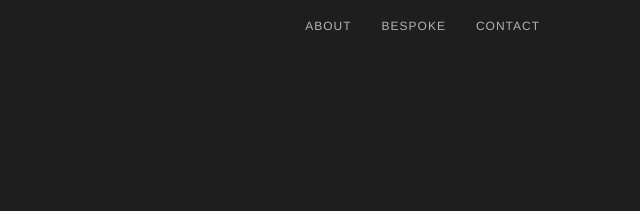
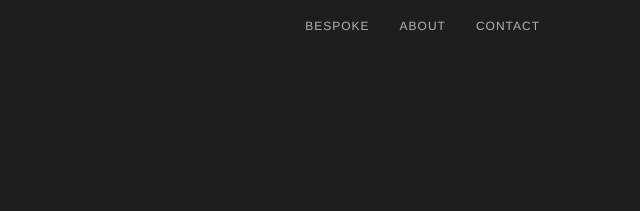
Before and after one commit to MrEdwardo/wilwhitingcouk, a Jekyll site: the page built from index.html, in a window 1280 px wide. Shown: the top 211 px of the page, without its empty margins (640-1280 px from the left). Built offline with Jekyll 4.4.1, drawn with Linux system fonts in a browser that asks for light colours.

Commit message:
temporary fix for nav links

```diff
--- a/_includes/about.html
+++ b/_includes/about.html
@@ -1,6 +1,5 @@
 <!-- About Section -->
 <section id="about" class="container content-section text-center">
-
 
     <div class="row">
 
--- a/_includes/bespoke.html
+++ b/_includes/bespoke.html
@@ -1,7 +1,7 @@
     <!-- Bespoke Section -->
     <section id="bespoke" class="content-section text-center">
 
-      <div class="row">
+      <div id="bespoke" class="row">
 
           <div class="col-lg-6 col-lg-offset-3">
             <h2>Bespoke</h2>
--- a/_includes/header.html
+++ b/_includes/header.html
@@ -1,7 +1,7 @@
     <!-- Intro Header -->
-    <section class="intro text-center">
+    <header class="intro text-center">
         <div class="intro-body">
                     <!--<h1 class="brand-heading">{{ site.title }}</h1>-->
                     <p class="intro-text"><img class="main-logo" src="img/wil-logo@2x.png"></p><br>
         </div>
-    </section>
+    </header>
--- a/_includes/js.html
+++ b/_includes/js.html
@@ -7,8 +7,5 @@
     <!-- Plugin JavaScript -->
     <script src="{{ "/js/jquery.easing.min.js" | prepend: site.baseurl }}"></script>
 
-    <!-- Google Maps API Key - Use your own API key to enable the map feature. More information on the Google Maps API can be found at https://developers.google.com/maps/ -->
-    <script type="text/javascript" src="https://maps.googleapis.com/maps/api/js?key=AIzaSyCRngKslUGJTlibkQ3FkfTxj3Xss1UlZDA&sensor=false"></script>
-
     <!-- Custom Theme JavaScript -->
     <script src="{{ "/js/grayscale.js" | prepend: site.baseurl }}"></script>
--- a/_includes/nav.html
+++ b/_includes/nav.html
@@ -18,10 +18,10 @@
                         <a href="#page-top"></a>
                     </li>
                     <li>
-                        <a class="page-scroll" href="#about">About</a>
+                        <a class="page-scroll" href="#bespoke">Bespoke</a>
                     </li>
                     <li>
-                        <a class="page-scroll" href="#bespoke">Bespoke</a>
+                        <a class="page-scroll" href="#about">About</a>
                     </li>
                     <li>
                         <a class="page-scroll" href="#contact">Contact</a>
--- a/js/grayscale.js
+++ b/js/grayscale.js
@@ -4,10 +4,6 @@
  * For details, see http://www.apache.org/licenses/LICENSE-2.0.
  */
 
-// jQuery to collapse the navbar on scroll
-$(window).scroll(function() {
-
-});
 
 // jQuery for page scrolling feature - requires jQuery Easing plugin
 $(function() {
@@ -16,7 +12,7 @@ $(function() {
         $('html, body').stop().animate({
             scrollTop: $($anchor.attr('href')).offset().top
         }, 1500, 'easeInOutExpo');
-        event.preventDefault();
+        //event.preventDefault();
     });
 });
 
@@ -33,7 +29,7 @@ $("a").mouseup(function(){
 
 // Google Maps Scripts
 // When the window has finished loading create our google map below
-google.maps.event.addDomListener(window, 'load', init);
+//google.maps.event.addDomListener(window, 'load', init);
 
 function init() {
     // Basic options for a simple Google Map
```
